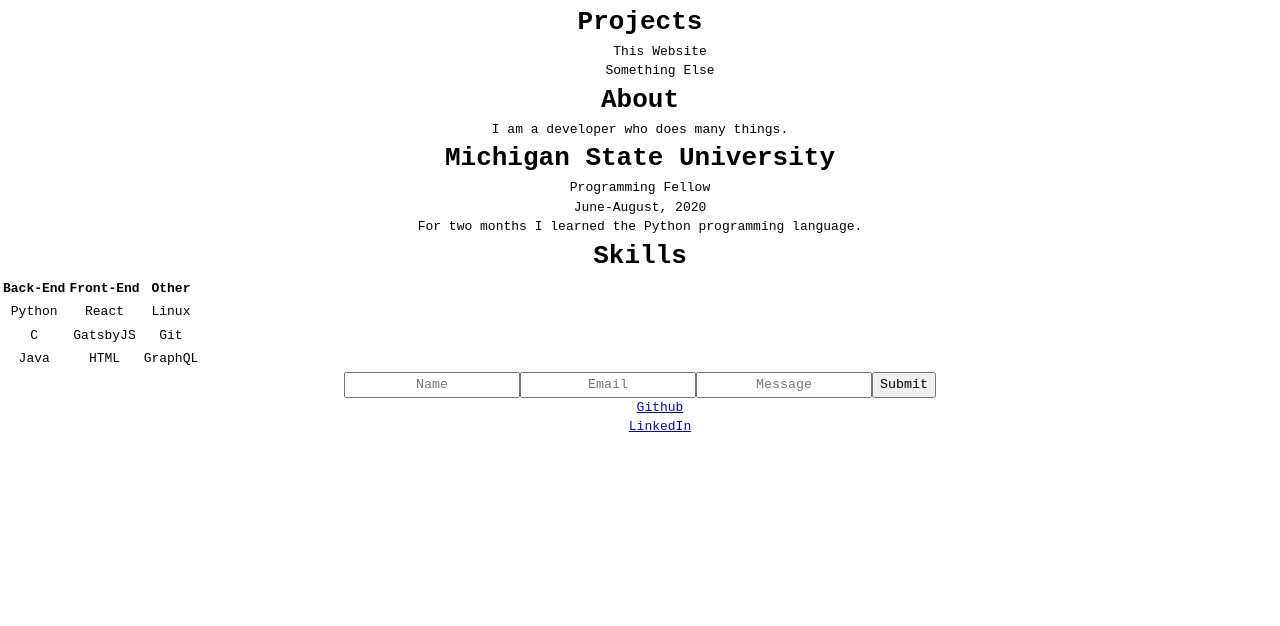
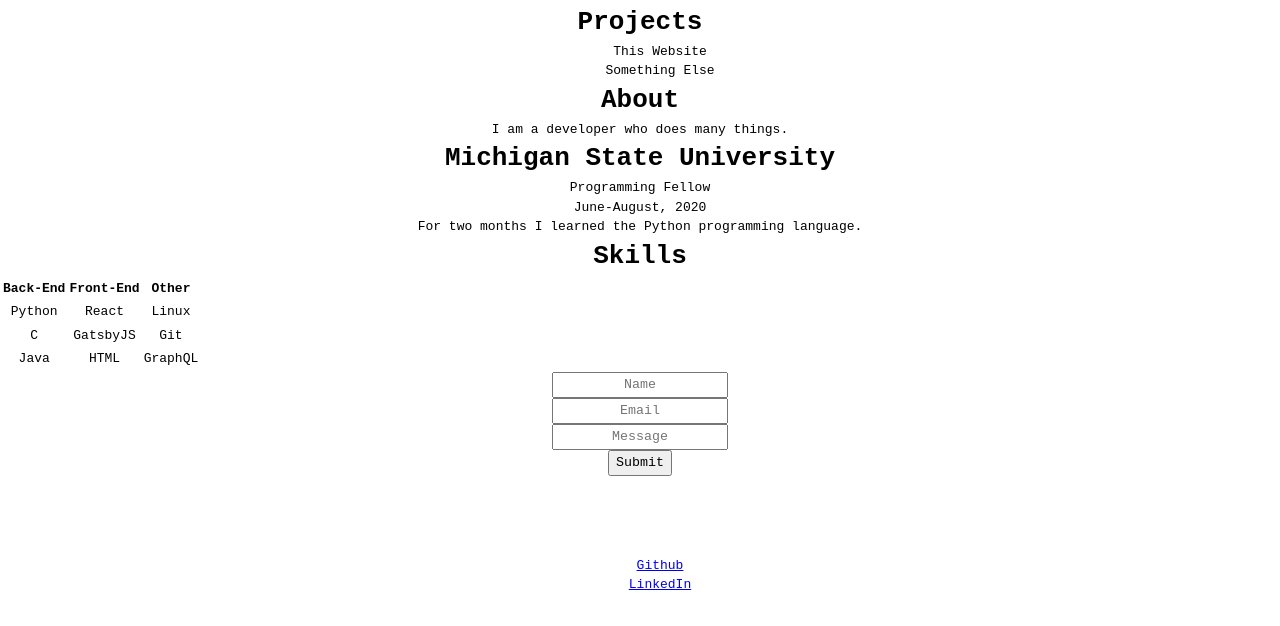
Before and after one commit to finn-moore/portfolio, a Gatsby site: page / in a window 1280 px wide. Shown: the part 136-762 px from the top of the page. Built offline with nearby package versions, Linux system fonts and the light colour scheme; Gatsby itself is replaced by a stand-in of ours.

Commit message:
began styling contact

```diff
--- a/src/styles/global.css
+++ b/src/styles/global.css
@@ -3,6 +3,13 @@
 	line-height:1.5em;
 	text-align: center;
 	list-style:none;
+}
+
+.contact-form{
+	display:flex;
+	flex-direction:column;
+	align-items:center;
+	padding-bottom:80px;
 }
 
 a:hover {
```
